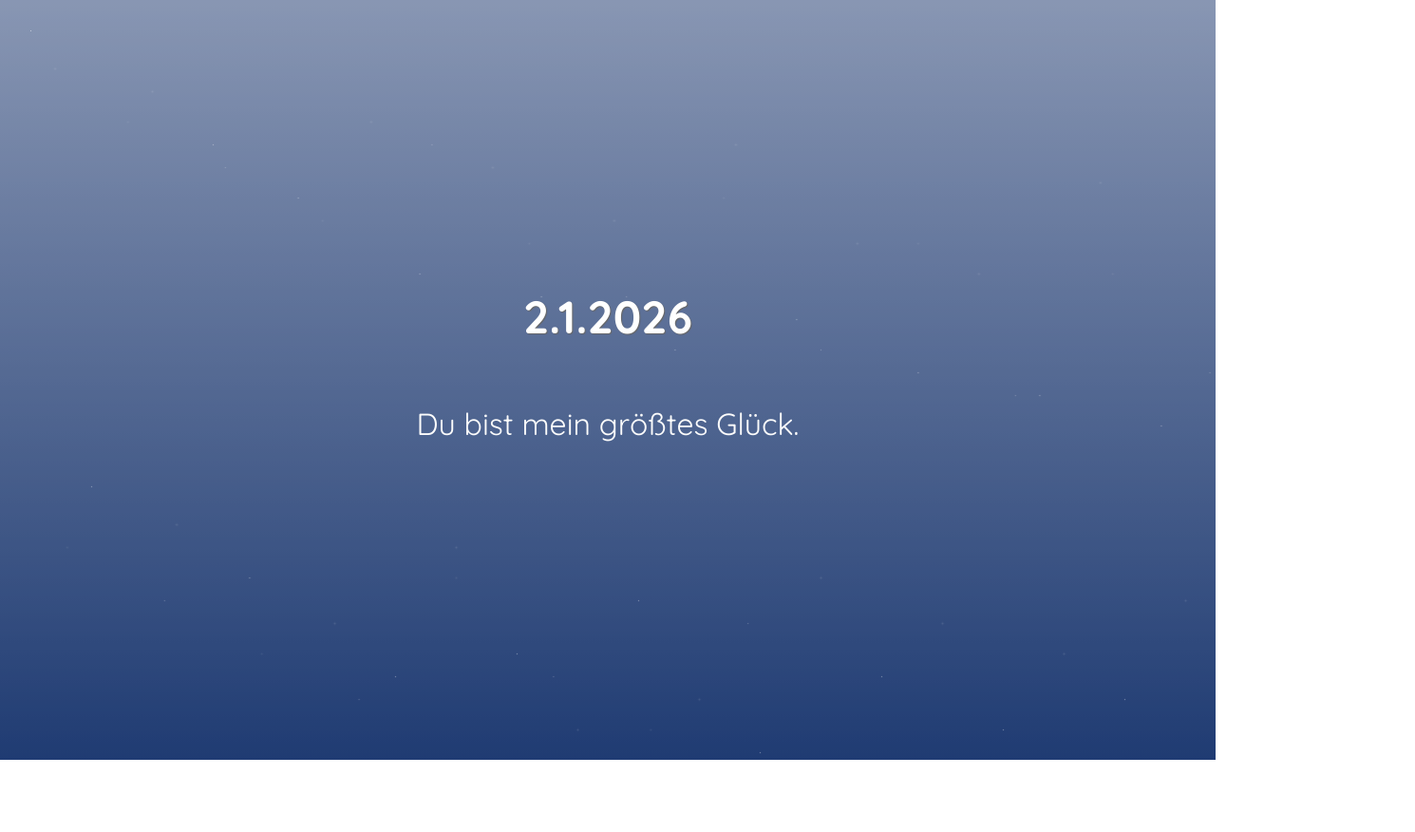
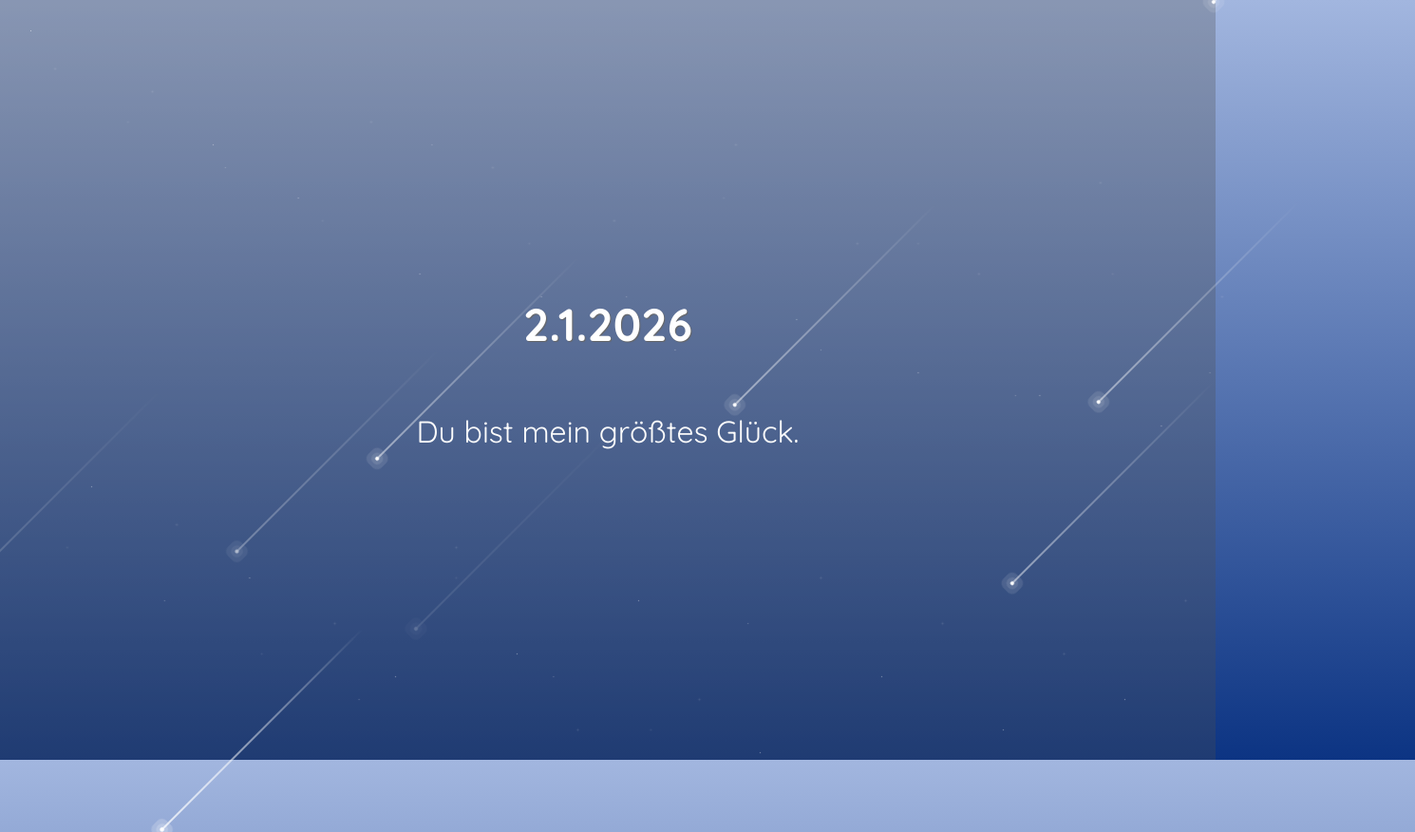
Before and after one commit to Jess247/Affirmation-Generator, a plain HTML site: page index.html in a window 1280 px wide. Shown: the whole page at 95% size, 1490 px wide, since content can reach past the window. Before the commit the page ends 800 px from the top, so only its background shows below. Drawn offline with Linux system fonts and the light colour scheme.

Commit message:
add shooting stars to background

```diff
--- a/index.html
+++ b/index.html
@@ -12,6 +12,12 @@
 </head>
 <body id="body">
     <div class="stars"></div>
+    <section class="shoots">
+        <span class="star"></span>
+        <span class="star"></span>
+        <span class="star"></span>
+        <span class="star"></span>
+        <span class="star"></span>
         <section>
             <div class="date-container">
                 <span id="date" class="date">21.12.2025</span>
@@ -20,6 +26,12 @@
                 <span id="text">You are awesome!</span>
             </div>
         </section>
+        <span class="star"></span>
+        <span class="star"></span>
+        <span class="star"></span>
+        <span class="star"></span>
+        <span class="star"></span>
+    </section>
     <script src="./js/script.js"></script>
 </body>
 </html>
--- a/styles/styles.css
+++ b/styles/styles.css
@@ -6,11 +6,12 @@
 }
 
 body {
-    min-height: 100vh;
+    height: 100vh;
     background-image: linear-gradient(to top, #0c3483 0%, #a2b6df 100%, #6b8cce 100%, #a2b6df 100%);    box-shadow: inset 0 0 0 2000px rgba(78, 77, 77, 0.3);
     color: white;
     font-family: 'Quicksand', sans-serif;
     padding: 2rem;
+    overflow: hidden;
 }
 .stars {
     width: 1px;
@@ -59,10 +60,140 @@ body {
     animation: twinkle 6s infinite linear reverse;
   }
 
+  section .shoots {
+    position: absolute;
+    top: 0;
+    left: 0;
+    width: 100%;
+    height: 100%;
+    /* https://lh3.googleusercontent.com/ka_5IYJDRkXZnbptxq64LPuggGL5FM8gnpJlsuSiOQh4b39kMkiRbVfX8iK8bjMg5SLkdfoix09P60wyFjN2=w681-h614 */
+    background: url("https://i.postimg.cc/c1Q3njM0/bg2.jpg");
+/*   background-color:black; */
+    background-size: cover;
+    animation: animateBg 50s linear infinite;
+}
+
+@keyframes animateBg{
+    0%,100%{
+        transform: scale(1);
+    }
+    50%{
+        transform: scale(1.2);
+    }
+}
+
+ .star {
+    position: absolute;
+    top:50%;
+    left:50%;
+    width: 4px;
+    height: 4px;
+    background: #fff;
+    border-radius: 50%;
+    box-shadow: 0 0 0 4px rgba(255,255,255,0.1),0 0 0 8px rgba(255,255,255,0.1),0 0 20px rgba(255,255,255,0.1);
+    animation: animate 3s linear infinite;
+}
+.star::before{
+    content:'';
+    position: absolute;
+    top: 50%;
+    transform: translateY(-50%);
+    width: 300px;
+    height: 1px;
+    background: linear-gradient(90deg,#fff,transparent);
+}
+@keyframes animate
+{
+    0%
+    {
+        transform: rotate(315deg) translateX(0);
+        opacity: 1;
+    }
+    70%
+    {
+        opacity: 1;
+    }
+    100%
+    {
+        transform: rotate(315deg) translateX(-1000px);
+        opacity: 0;
+    }
+}
+.star:nth-child(1){
+    top: 0;
+    right: 0;
+    left: initial;
+    animation-delay: 0s;
+    animation-duration: 1s;
+}
+.star:nth-child(2){
+    top: 0;
+    right: 80px;
+    left: initial;
+    animation-delay: 0.2s;
+    animation-duration: 3s;
+}
+span.star:nth-child(3){
+    top: 80;
+    right: 0px;
+    left: initial;
+    animation-delay: 0.4s;
+    animation-duration: 2s;
+}
+span.star:nth-child(4){
+    top: 0;
+    right: 180px;
+    left: initial;
+    animation-delay: 0.6s;
+    animation-duration: 1.5s;
+}
+.star:nth-child(5){
+    top: 0;
+    right: 400px;
+    left: initial;
+    animation-delay: 0.8s;
+    animation-duration: 2.5s;
+}
+.star:nth-child(6){
+    top: 0;
+    right: 600px;
+    left: initial;
+    animation-delay: 1s;
+    animation-duration: 3s;
+}
+.star:nth-child(7){
+    top: 300px;
+    right: 0px;
+    left: initial;
+    animation-delay: 1.2s;
+    animation-duration: 1.75s;
+}
+.star:nth-child(8){
+    top: 0px;
+    right: 700px;
+    left: initial;
+    animation-delay: 1.4s;
+    animation-duration: 1.25s;
+}
+.star:nth-child(9){
+    top: 0px;
+    right: 1000px;
+    left: initial;
+    animation-delay: 0.75s;
+    animation-duration: 2.25s;
+}
+.star:nth-child(9){
+    top: 0px;
+    right: 450px;
+    left: initial;
+    animation-delay: 2.75s;
+    animation-duration: 2.75s;
+}
+
 
 section {
     font-size: 2rem;
-    height: 90vh;
+    height: 100%;
     display: flex;
     flex-direction: column;
     justify-content: center;
```
Lines whose indentation alone changed are shown as unchanged.
